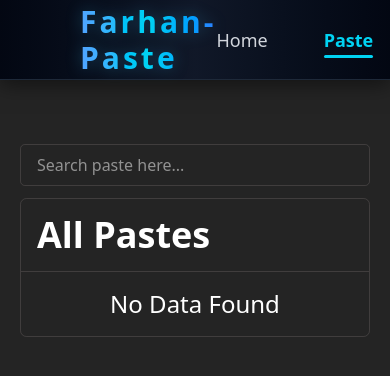
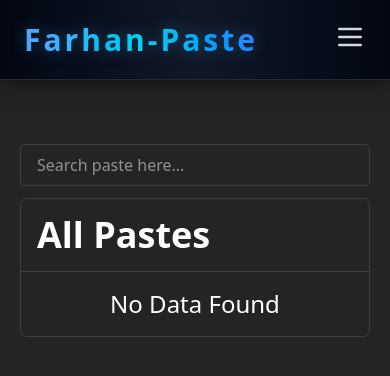
Before and after one commit to frhnbadar/paste-app, a React (Vite) app: page /pastes in a window 390 px wide. Shown: the top 376 px of the page. Built offline with nearby package versions, Linux system fonts and the light colour scheme.

Commit message:
navbar2.0

```diff
--- a/src/components/Navbar.jsx
+++ b/src/components/Navbar.jsx
@@ -3,12 +3,13 @@ import { NavbarData } from "../data/Navbar";
 import { NavLink } from "react-router-dom";
 const Navbar = () => {
   return (
-    <div className="w-full h-[80px] flex justify-between items-center px-20 bg-gradient-to-r from-gray-950 via-gray-900 to-gray-950 shadow-[0_4px_20px_rgba(0,0,0,0.5)] border-b border-gray-800 backdrop-blur-md">
+    <div className="w-full h-[80px] flex justify-between items-center px-6 md:px-20 bg-gradient-to-r from-gray-950 via-gray-900 to-gray-950 shadow-[0_4px_20px_rgba(0,0,0,0.5)] border-b border-gray-800 backdrop-blur-md">
   <h1 className="text-3xl font-extrabold text-transparent bg-clip-text bg-gradient-to-r from-blue-400 via-cyan-400 to-blue-500 tracking-widest select-none drop-shadow-[0_0_8px_rgba(56,189,248,0.3)]">
     Farhan-Paste
   </h1>
 
-  <div className="flex items-center gap-x-14">
+  {/* Desktop Links */}
+  <div className="hidden md:flex items-center gap-x-14">
     {NavbarData.map((link, idx) => (
       <NavLink
         key={idx}
@@ -23,7 +24,34 @@ const Navbar = () => {
       </NavLink>
     ))}
   </div>
+
+  {/* Mobile Hamburger */}
+  <div className="md:hidden relative">
+    <button className="text-gray-300 hover:text-cyan-300 focus:outline-none">
+      <svg className="w-8 h-8" fill="none" stroke="currentColor" viewBox="0 0 24 24">
+        <path strokeLinecap="round" strokeLinejoin="round" strokeWidth="2" d="M4 6h16M4 12h16M4 18h16" />
+      </svg>
+    </button>
+
+    {/* Mobile Menu (toggle with JS) */}
+    <div className="absolute right-0 mt-2 w-40 bg-gray-900 rounded-md shadow-lg flex flex-col gap-y-2 p-4 z-50 hidden">
+      {NavbarData.map((link, idx) => (
+        <NavLink
+          key={idx}
+          to={link.path}
+          className={({ isActive }) =>
+            isActive
+              ? "text-cyan-400 font-semibold text-lg"
+              : "text-gray-300 hover:text-cyan-300 font-medium text-lg"
+          }
+        >
+          {link.title}
+        </NavLink>
+      ))}
+    </div>
+  </div>
 </div>
+
 
 
   );
```
